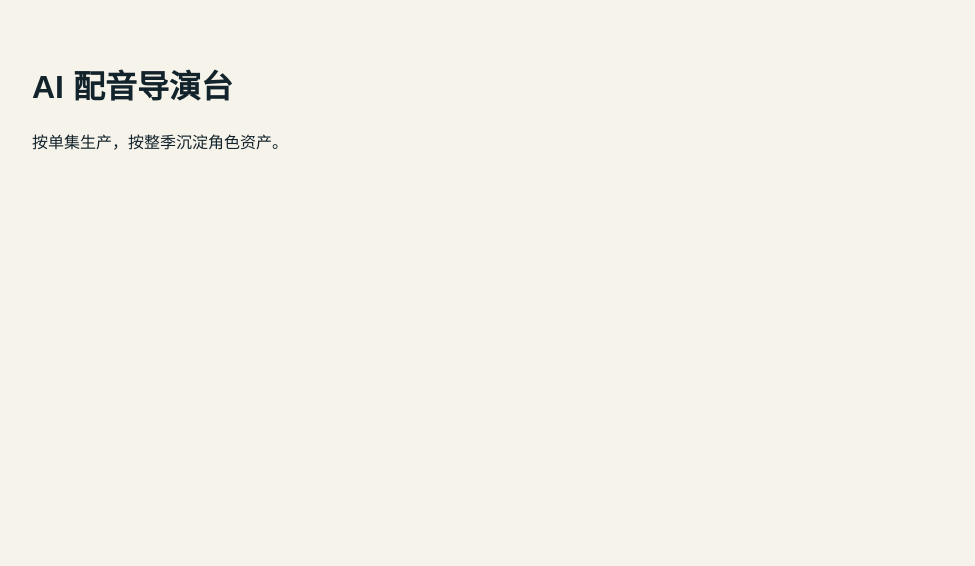
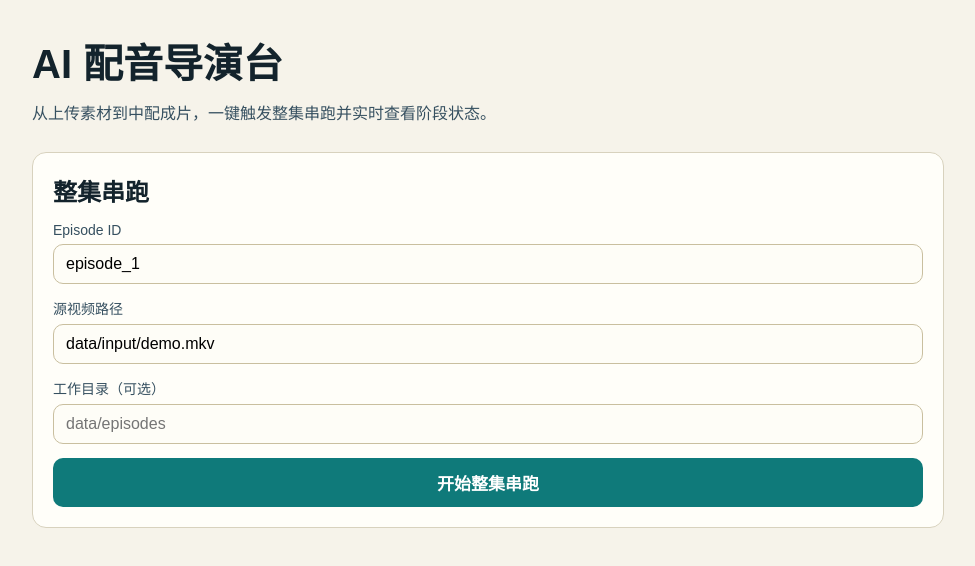
Before and after one commit to qurh/anime-with-her, a Next.js app in the folder apps/web/: page / in a window 1280 px wide. Shown: the top 566 px of the page, without its empty margins (152-1127 px from the left). Built offline with nearby package versions, Linux system fonts and the light colour scheme.

Commit message:
feat(web): add one-click episode pipeline run panel

```diff
--- /dev/null
+++ b/apps/web/app/api/pipeline/run/route.ts
@@ -0,0 +1,58 @@
+import { NextResponse } from "next/server";
+
+type PipelineRunRequest = {
+  episode_id?: string;
+  source_video?: string;
+  root?: string;
+};
+
+const BACKEND_BASE_URL = process.env.BACKEND_BASE_URL || "http://127.0.0.1:8000";
+
+function parseJsonSafely(raw: string): Record<string, unknown> {
+  try {
+    return JSON.parse(raw) as Record<string, unknown>;
+  } catch {
+    return {};
+  }
+}
+
+export async function POST(request: Request) {
+  const payload = (await request.json()) as PipelineRunRequest;
+  const episodeId = (payload.episode_id || "").trim();
+  const sourceVideo = (payload.source_video || "").trim();
+  const root = (payload.root || "").trim();
+
+  if (!episodeId || !sourceVideo) {
+    return NextResponse.json(
+      { success: false, error: "episode_id 和 source_video 为必填项。" },
+      { status: 400 },
+    );
+  }
+
+  const backendResponse = await fetch(
+    `${BACKEND_BASE_URL}/api/v1/episodes/${encodeURIComponent(episodeId)}/pipeline/run`,
+    {
+      method: "POST",
+      headers: { "Content-Type": "application/json" },
+      body: JSON.stringify({
+        source_video: sourceVideo,
+        root: root || undefined,
+      }),
+      cache: "no-store",
+    },
+  );
+
+  const rawText = await backendResponse.text();
+  const backendPayload = parseJsonSafely(rawText);
+  if (!backendResponse.ok) {
+    return NextResponse.json(
+      {
+        success: false,
+        error: (backendPayload.error as string) || "后端执行失败。",
+      },
+      { status: backendResponse.status },
+    );
+  }
+
+  return NextResponse.json(backendPayload, { status: backendResponse.status });
+}
--- a/apps/web/app/globals.css
+++ b/apps/web/app/globals.css
@@ -18,3 +18,95 @@ body {
   margin: 0 auto;
   padding: 40px 24px;
 }
+
+.hero h1 {
+  margin: 0;
+  font-size: 40px;
+  line-height: 1.2;
+}
+
+.hero p {
+  margin-top: 12px;
+  margin-bottom: 28px;
+  color: #365060;
+}
+
+.panel {
+  background: #fffef9;
+  border: 1px solid #d8d2be;
+  border-radius: 14px;
+  padding: 20px;
+  margin-bottom: 18px;
+}
+
+.panel h2 {
+  margin-top: 0;
+  margin-bottom: 14px;
+  font-size: 24px;
+}
+
+.form-grid {
+  display: grid;
+  grid-template-columns: 1fr;
+  gap: 14px;
+}
+
+.field {
+  display: grid;
+  gap: 6px;
+}
+
+.field span {
+  color: #365060;
+  font-size: 14px;
+}
+
+.field input {
+  width: 100%;
+  border: 1px solid #c9bf9f;
+  border-radius: 10px;
+  padding: 10px 12px;
+  font-size: 16px;
+  background: #fefdf7;
+}
+
+.run-button {
+  border: 0;
+  border-radius: 10px;
+  padding: 12px 16px;
+  font-size: 17px;
+  font-weight: 700;
+  color: #fff;
+  background: #0f7a7a;
+  cursor: pointer;
+}
+
+.run-button:disabled {
+  background: #75a7a7;
+  cursor: not-allowed;
+}
+
+.error {
+  margin: 0 0 16px;
+  color: #9a2f2f;
+  background: #fff0ef;
+  border: 1px solid #efc1bf;
+  border-radius: 10px;
+  padding: 10px 12px;
+}
+
+.stage-list {
+  display: grid;
+  gap: 8px;
+  margin-top: 14px;
+}
+
+.stage-item {
+  display: flex;
+  align-items: center;
+  justify-content: space-between;
+  border: 1px solid #ddd4b6;
+  border-radius: 10px;
+  padding: 8px 10px;
+  background: #faf7ee;
+}
--- a/apps/web/app/page.tsx
+++ b/apps/web/app/page.tsx
@@ -1,8 +1,117 @@
+"use client";
+
+import { FormEvent, useMemo, useState } from "react";
+
+type PipelineRunData = {
+  episode_id: string;
+  state: string;
+  stages: string[];
+  stage_states: Record<string, string>;
+  final_audio_path: string;
+  final_video_path: string;
+};
+
+type PipelineRunResponse = {
+  success: boolean;
+  data?: PipelineRunData;
+  error?: string;
+};
+
 export default function HomePage() {
+  const [episodeId, setEpisodeId] = useState("episode_1");
+  const [sourceVideo, setSourceVideo] = useState("data/input/demo.mkv");
+  const [root, setRoot] = useState("");
+  const [loading, setLoading] = useState(false);
+  const [error, setError] = useState("");
+  const [result, setResult] = useState<PipelineRunData | null>(null);
+
+  const orderedStageStates = useMemo(() => {
+    if (!result) {
+      return [];
+    }
+    return result.stages.map((stageName) => ({
+      stageName,
+      state: result.stage_states[stageName] || "unknown",
+    }));
+  }, [result]);
+
+  async function handleRun(event: FormEvent<HTMLFormElement>) {
+    event.preventDefault();
+    setLoading(true);
+    setError("");
+    setResult(null);
+    try {
+      const response = await fetch("/api/pipeline/run", {
+        method: "POST",
+        headers: { "Content-Type": "application/json" },
+        body: JSON.stringify({
+          episode_id: episodeId,
+          source_video: sourceVideo,
+          root: root.trim() || undefined,
+        }),
+      });
+      const payload = (await response.json()) as PipelineRunResponse;
+      if (!response.ok || !payload.success || !payload.data) {
+        setError(payload.error || "触发失败，请稍后重试。");
+        return;
+      }
+      setResult(payload.data);
+    } catch {
+      setError("网络异常，无法连接到本地服务。");
+    } finally {
+      setLoading(false);
+    }
+  }
+
   return (
     <main className="container">
-      <h1>AI 配音导演台</h1>
-      <p>按单集生产，按整季沉淀角色资产。</p>
+      <header className="hero">
+        <h1>AI 配音导演台</h1>
+        <p>从上传素材到中配成片，一键触发整集串跑并实时查看阶段状态。</p>
+      </header>
+
+      <section className="panel">
+        <h2>整集串跑</h2>
+        <form className="form-grid" onSubmit={handleRun}>
+          <label className="field">
+            <span>Episode ID</span>
+            <input value={episodeId} onChange={(event) => setEpisodeId(event.target.value)} required />
+          </label>
+
+          <label className="field">
+            <span>源视频路径</span>
+            <input value={sourceVideo} onChange={(event) => setSourceVideo(event.target.value)} required />
+          </label>
+
+          <label className="field">
+            <span>工作目录（可选）</span>
+            <input value={root} onChange={(event) => setRoot(event.target.value)} placeholder="data/episodes" />
+          </label>
+
+          <button className="run-button" type="submit" disabled={loading}>
+            {loading ? "串跑中..." : "开始整集串跑"}
+          </button>
+        </form>
+      </section>
+
+      {error ? <p className="error">{error}</p> : null}
+
+      {result ? (
+        <section className="panel">
+          <h2>运行结果</h2>
+          <p>状态：{result.state}</p>
+          <p>最终音频：{result.final_audio_path}</p>
+          <p>最终视频：{result.final_video_path}</p>
+          <div className="stage-list">
+            {orderedStageStates.map((item) => (
+              <div className="stage-item" key={item.stageName}>
+                <strong>{item.stageName}</strong>
+                <span>{item.state}</span>
+              </div>
+            ))}
+          </div>
+        </section>
+      ) : null}
     </main>
   );
 }
```
